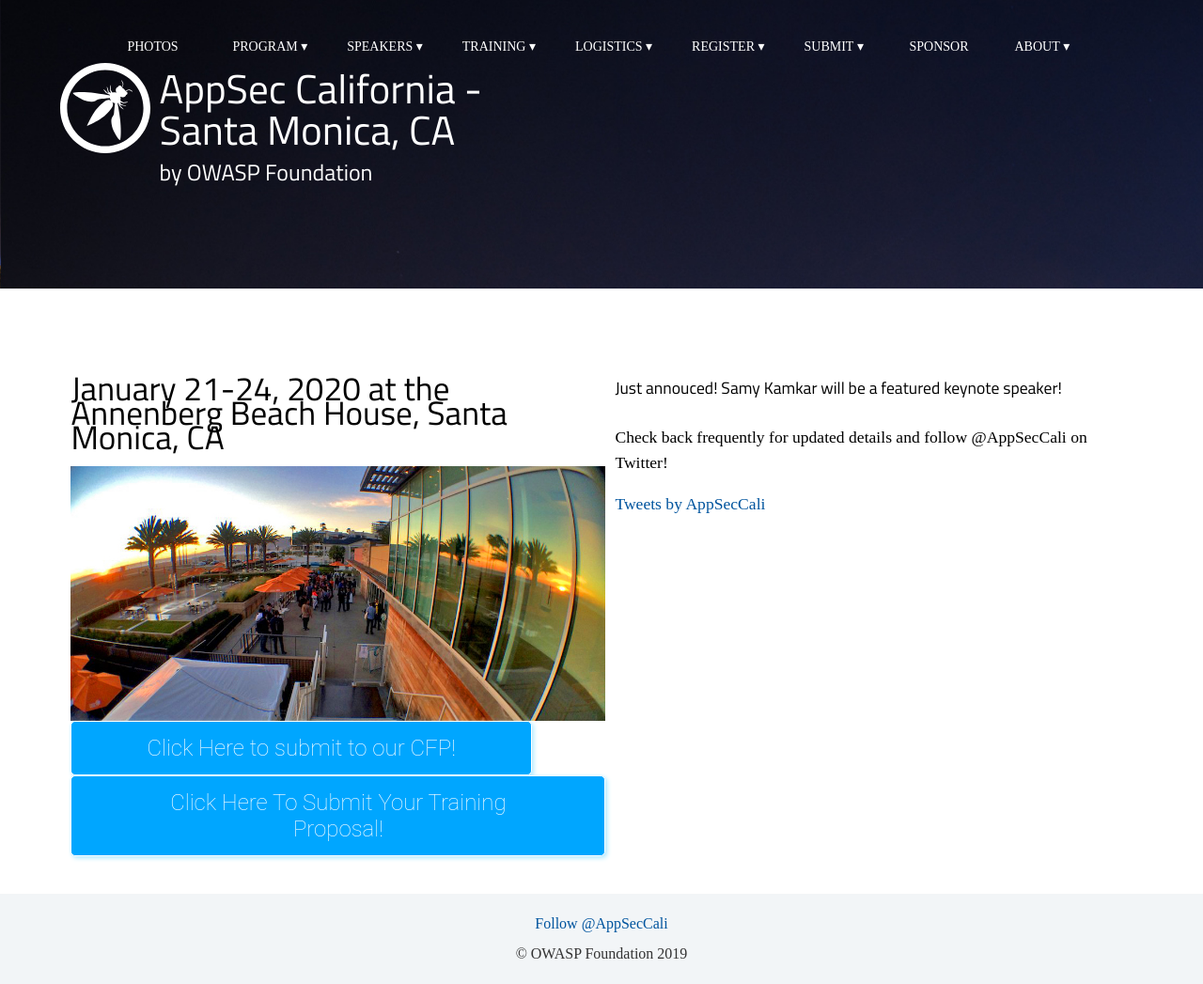
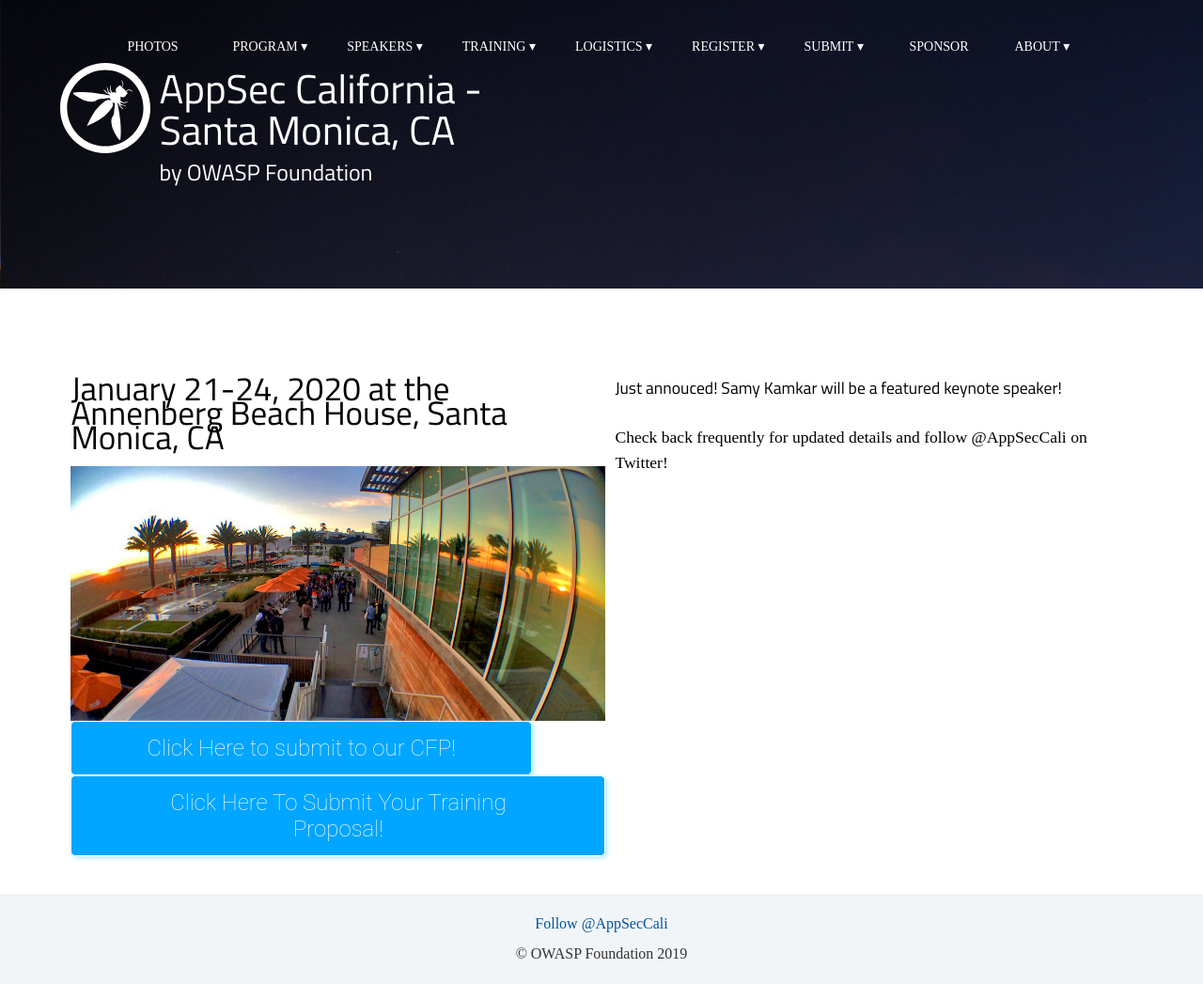
Before and after one commit to OWASP/2020-appseccalifornia, a Jekyll site: the page built from index.html, in a window 1280 px wide. Shown: the whole page at 94% size. Built offline with Jekyll 4.4.1, drawn with Linux system fonts in a browser that asks for light colours; some web fonts are replaced; comment, search, counter and statistics services are not loaded.

Commit message:
removing twitter timeline, too messy

```diff
--- a/index.html
+++ b/index.html
@@ -25,9 +25,6 @@
  <br>
  <p>Check back frequently for updated details and follow @AppSecCali on Twitter!</p>
 </div>
-<div>
-<a class="twitter-timeline" href="https://twitter.com/AppSecCali?ref_src=twsrc%5Etfw">Tweets by AppSecCali</a> <script async src="https://platform.twitter.com/widgets.js" charset="utf-8"></script>
-</div>
 </div>
 <br>
 <br>
```
